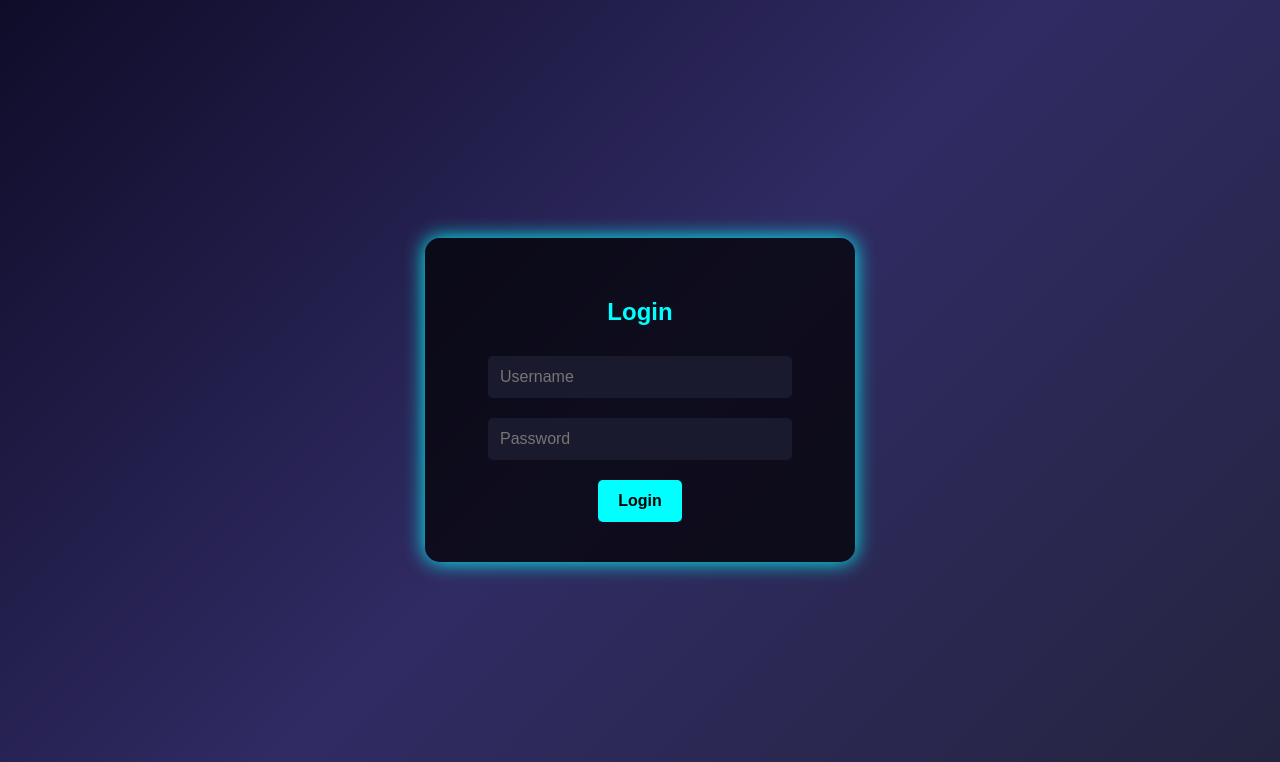
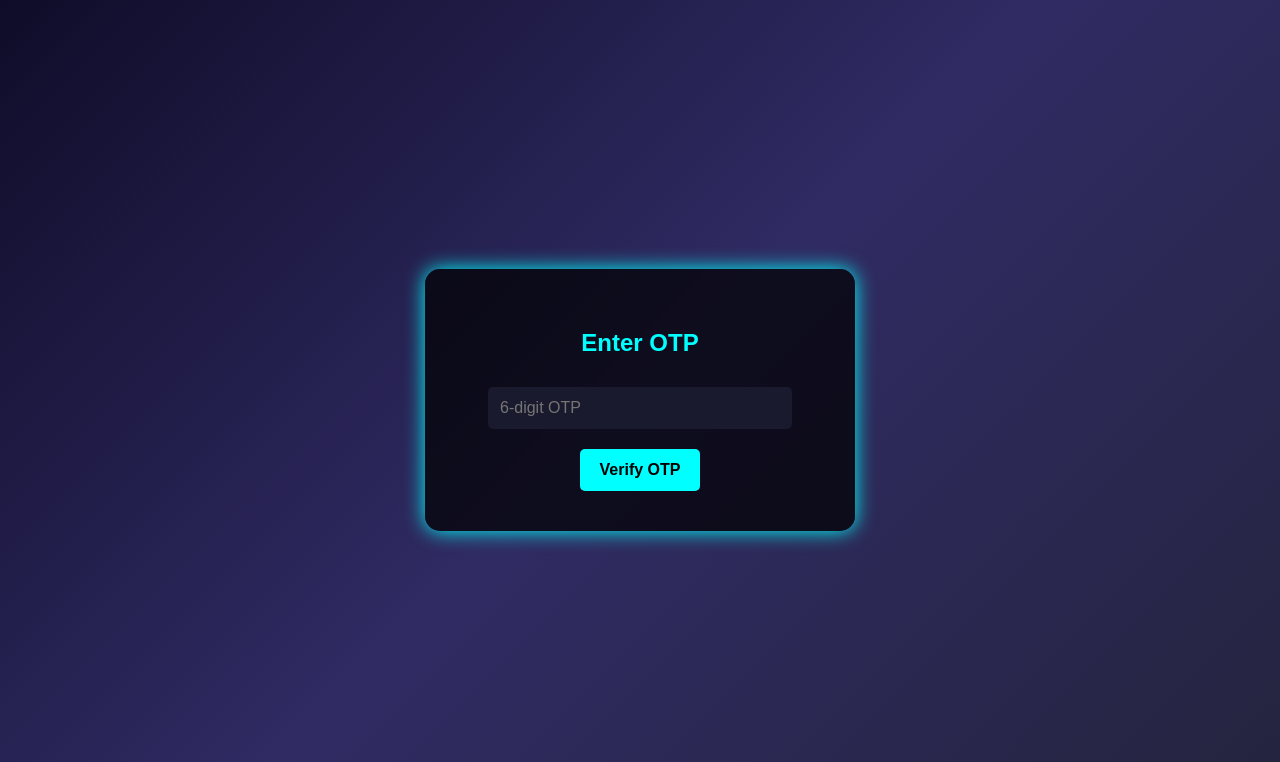
Before and after one commit to JaiSachdevaa/Real_ID, a Flask app: template templates/login.html in a window 1280 px wide. Shown: the top 762 px of the page. Run offline with Flask 3, Linux system fonts and the light colour scheme; the template is opened without the code that fills it, so the values that code supplies are empty; parts of the project's set-up code (start-up, migrations or seed data) failed here and were passed over.

```diff
--- a/templates/login.html
+++ b/templates/login.html
@@ -1,16 +1,16 @@
 <!DOCTYPE html>
-<html>
+<html lang="en">
 <head>
-    <title>Cyberpunk Login</title>
+    <meta charset="UTF-8">
+    <title>OTP Verification</title>
     <link rel="stylesheet" href="{{ url_for('static', filename='css/styles.css') }}">
 </head>
 <body class="login-body">
     <div class="login-box">
-        <h2>Login</h2>
-        <form method="POST">
-            <input type="text" name="username" placeholder="Username" required><br>
-            <input type="password" name="password" placeholder="Password" required><br>
-            <input type="submit" value="Login">
+        <h2>Enter OTP</h2>
+        <form method="POST" action="{{ url_for('verify_otp') }}">
+            <input type="text" name="otp" placeholder="6-digit OTP" required><br>
+            <input type="submit" value="Verify OTP">
         </form>
         {% if error %}
             <p class="error">{{ error }}</p>
```
